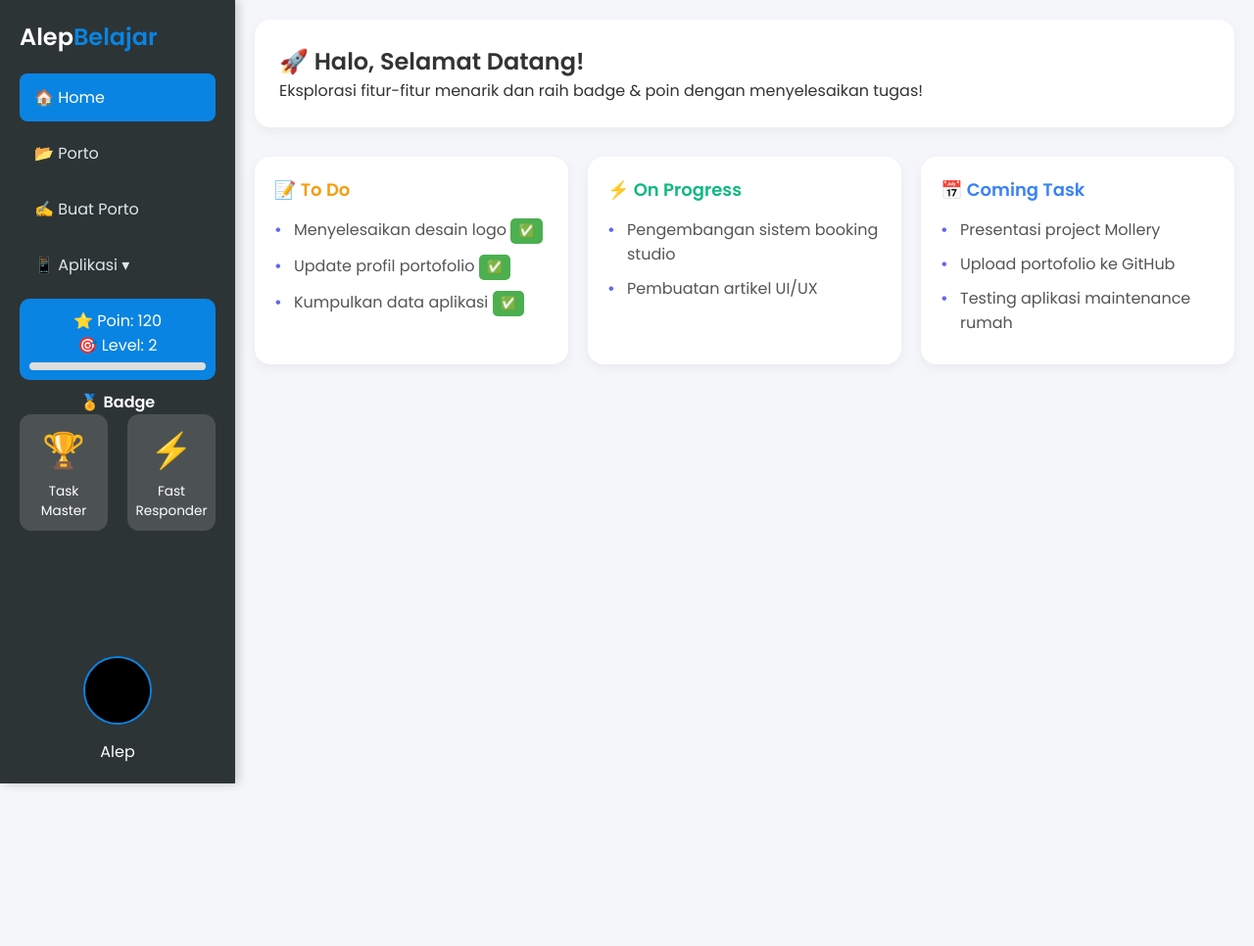
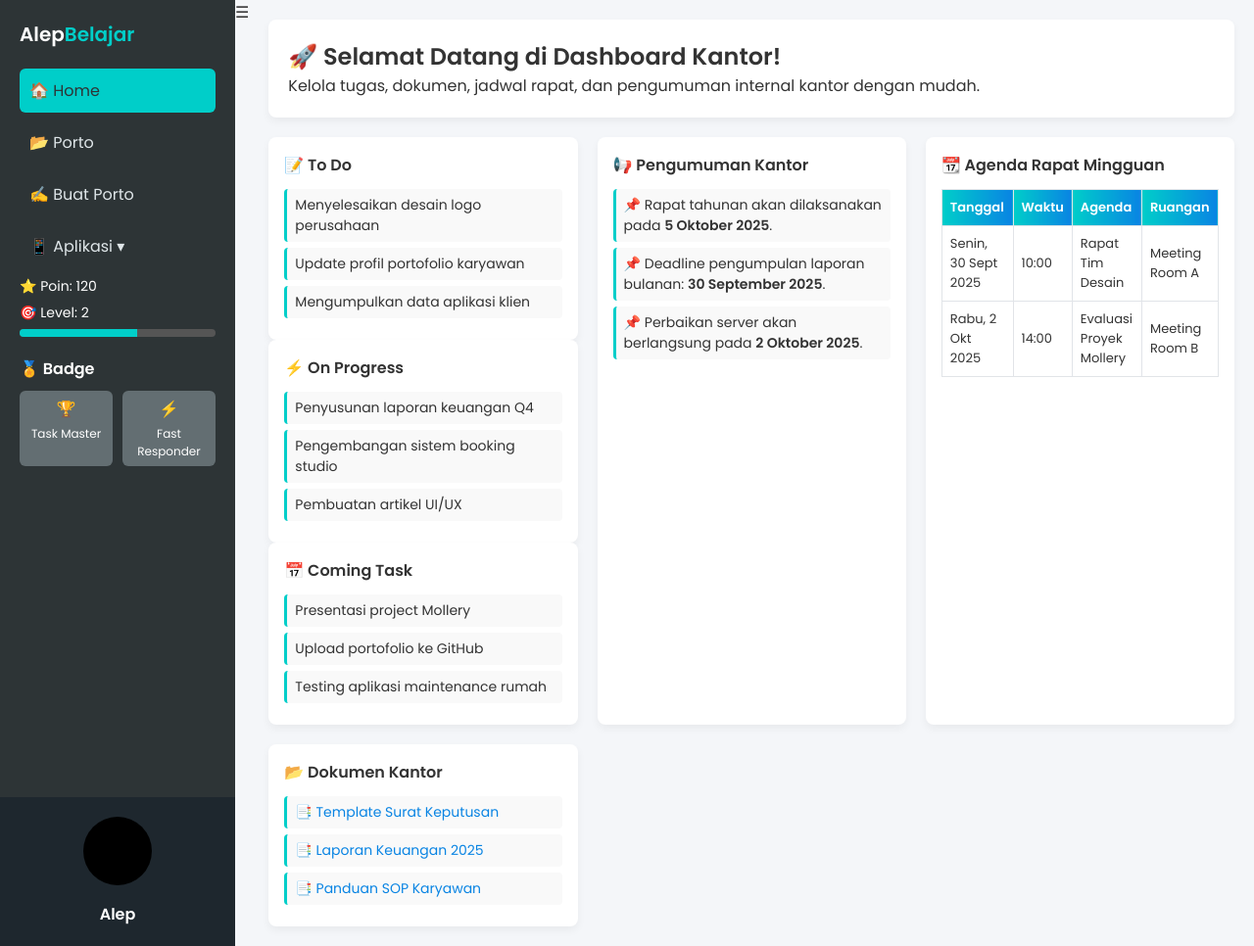
Before and after one commit to alifhilmi17/alep-belajar-ngoding-lagi-PC-VERSION-, a plain HTML site: page alep belajar html/alepbelajarbuatdashboard.html in a window 1280 px wide. Shown: the whole page at 98% size. Before the commit the page ends 800 px from the top, so only its background shows below. Drawn offline with Linux system fonts and the light colour scheme.

Commit message:
new update

```diff
--- a/alep belajar html/alepbelajarbuatdashboard.html
+++ b/alep belajar html/alepbelajarbuatdashboard.html
@@ -1,27 +1,34 @@
 <!DOCTYPE html>
 <html lang="en">
 <head>
-  <meta charset="UTF-8">
-  <meta name="viewport" content="width=device-width, initial-scale=1.0">
-  <title>Alep Belajar - Dashboard</title>
-  <link rel="stylesheet" href="css/alepbelajarbuatdashboard.css">
-  <link href="https://fonts.googleapis.com/css2?family=Poppins:wght@400;600&display=swap" rel="stylesheet">
+  <meta charset="UTF-8" />
+  <meta name="viewport" content="width=device-width, initial-scale=1.0"/>
+  <title>Alep Belajar – Dashboard Administrasi Perkantoran</title>
+
+  <!-- ===== Fonts & CSS ===== -->
+  <link href="https://fonts.googleapis.com/css2?family=Poppins:wght@400;600&display=swap" rel="stylesheet"/>
+  <link rel="stylesheet" href="css/alepbelajarbuatdashboard.css" />
 </head>
 <body>
 
   <!-- ===== SIDEBAR ===== -->
-  <div class="sidebar">
+  <aside class="sidebar" aria-label="Sidebar Navigasi">
     <div class="sidebar-content">
+      <!-- Logo -->
       <h2 class="logo">Alep<span>Belajar</span></h2>
-      <a href="#" class="active">🏠 Home</a>
-      <a href="alepbelajarhasilporto.html">📂 Porto</a>
-      <a href="#">✍️ Buat Porto</a>
-      <a href="javascript:void(0)" onclick="toggleSidebarMenu()" class="has-submenu">
+
+      <!-- Menu Utama -->
+      <nav class="main-nav">
+        <a href="#" class="active" title="Halaman Utama">🏠 Home</a>
+        <a href="alepbelajarhasilporto.html" title="Lihat Portofolio">📂 Porto</a>
+        <a href="#" title="Buat Portofolio Baru">✍️ Buat Porto</a>
+        <a href="javascript:void(0)" onclick="toggleSidebarMenu()" class="has-submenu" title="Menu Aplikasi">
           📱 Aplikasi <span id="arrow">▾</span>
         </a>
+      </nav>
 
-      <!-- Gamification -->
-      <div class="user-stats">
+      <!-- Gamification User -->
+      <div class="user-stats" aria-label="Statistik Pengguna">
         <p>⭐ Poin: <span id="userPoints">120</span></p>
         <p>🎯 Level: <span id="userLevel">2</span></p>
         <div class="progress-bar">
@@ -29,17 +36,14 @@
         </div>
       </div>
 
-      <!-- Badge -->
+      <!-- Badge / Penghargaan -->
       <div class="badge-section">
         <h4>🏅 Badge</h4>
         <div class="badges">
-    <!-- Task Master -->
           <div class="badge-item" title="Task Master">
             <span class="badge-icon">🏆</span>
             <p>Task Master</p>
           </div>
-
-    <!-- Fast Responder -->
           <div class="badge-item" title="Fast Responder">
             <span class="badge-icon">⚡</span>
             <p>Fast Responder</p>
@@ -55,40 +59,64 @@
       </div>
     </div>
 
-    <!-- Profile Section -->
+    <!-- Profil Pengguna -->
     <div class="sidebar-profile">
-      <img src="images/Screenshot.png" alt="Profile" class="profile-pic" onclick="goToProfile()">
+      <img src="images/Screenshot.png" alt="Foto Profil Alep" class="profile-pic" onclick="goToProfile()" />
       <p class="profile-name">Alep</p>
     </div>
-  </div>
+  </aside>
+
+<!-- Tombol menu untuk mobile -->
+<div class="menu-toggle" onclick="toggleMenu()">☰</div>
+
+<script>
+function toggleMenu(){
+  document.querySelector('.sidebar').classList.toggle('open');
+}
+</script>
+
 
   <!-- ===== MAIN CONTENT ===== -->
-  <div class="main-content">
-    <!-- Welcome -->
-    <div class="welcome-card">
-      <h2>🚀 Halo, Selamat Datang!</h2>
-      <p>Eksplorasi fitur-fitur menarik dan raih badge & poin dengan menyelesaikan tugas!</p>
-    </div>
+  <main class="main-content">
 
-    <!-- Tasks -->
+    <!-- Welcome Section -->
+    <section class="welcome-card">
+      <h2>🚀 Selamat Datang di Dashboard Kantor!</h2>
+      <p>Kelola tugas, dokumen, jadwal rapat, dan pengumuman internal kantor dengan mudah.</p>
+    </section>
+
+    <!-- ===== Administrasi Perkantoran ===== -->
+    <section class="office-admin">
+
+      <!-- Task Section -->
       <div class="task-section">
+        <!-- To Do -->
         <div class="task-card todo">
           <h3>📝 To Do</h3>
           <ul>
-          <li>Menyelesaikan desain logo <button class="complete-btn" onclick="completeTask(this)">✅</button></li>
-          <li>Update profil portofolio <button class="complete-btn" onclick="completeTask(this)">✅</button></li>
-          <li>Kumpulkan data aplikasi <button class="complete-btn" onclick="completeTask(this)">✅</button></li>
+            <li id="task1" onclick="goToTask('', 'task1')">
+              Menyelesaikan desain logo perusahaan
+            </li>
+            <li id="task2" onclick="goToTask('alepbelajarhasilporto.html', 'task2')">
+              Update profil portofolio karyawan
+            </li>
+            <li id="task3" onclick="goToTask('', 'task3')">
+              Mengumpulkan data aplikasi klien
+            </li>
           </ul>
         </div>
 
+        <!-- On Progress -->
         <div class="task-card progress">
           <h3>⚡ On Progress</h3>
           <ul>
+            <li>Penyusunan laporan keuangan Q4</li>
             <li>Pengembangan sistem booking studio</li>
             <li>Pembuatan artikel UI/UX</li>
           </ul>
         </div>
 
+        <!-- Coming Task -->
         <div class="task-card coming">
           <h3>📅 Coming Task</h3>
           <ul>
@@ -98,8 +126,88 @@
           </ul>
         </div>
       </div>
+
+      <!-- Pengumuman Kantor -->
+      <div class="office-card announcements">
+        <h3>📢 Pengumuman Kantor</h3>
+        <ul>
+          <li>📌 Rapat tahunan akan dilaksanakan pada <strong>5 Oktober 2025</strong>.</li>
+          <li>📌 Deadline pengumpulan laporan bulanan: <strong>30 September 2025</strong>.</li>
+          <li>📌 Perbaikan server akan berlangsung pada <strong>2 Oktober 2025</strong>.</li>
+        </ul>
       </div>
 
-  <script src="js/script.js"></script>
+      <!-- Agenda Rapat -->
+      <div class="office-card meeting-schedule">
+        <h3>📆 Agenda Rapat Mingguan</h3>
+        <table>
+          <thead>
+            <tr>
+              <th>Tanggal</th>
+              <th>Waktu</th>
+              <th>Agenda</th>
+              <th>Ruangan</th>
+            </tr>
+          </thead>
+          <tbody>
+            <tr>
+              <td>Senin, 30 Sept 2025</td>
+              <td>10:00</td>
+              <td>Rapat Tim Desain</td>
+              <td>Meeting Room A</td>
+            </tr>
+            <tr>
+              <td>Rabu, 2 Okt 2025</td>
+              <td>14:00</td>
+              <td>Evaluasi Proyek Mollery</td>
+              <td>Meeting Room B</td>
+            </tr>
+          </tbody>
+        </table>
+      </div>
+
+      <!-- Dokumen Kantor -->
+      <div class="office-card documents">
+        <h3>📂 Dokumen Kantor</h3>
+        <ul>
+          <li><a href="#">📑 Template Surat Keputusan</a></li>
+          <li><a href="#">📑 Laporan Keuangan 2025</a></li>
+          <li><a href="#">📑 Panduan SOP Karyawan</a></li>
+        </ul>
+      </div>
+
+    </section>
+  </main>
+
+  <!-- ===== SCRIPT ===== -->
+  <script>
+    /* === Navigasi ke halaman tugas & simpan ID === */
+    function goToTask(url, taskId) {
+      if (taskId) localStorage.setItem("currentTask", taskId);
+      if (url) window.location.href = url;
+    }
+
+    /* === Tandai task selesai sesuai localStorage === */
+    document.addEventListener("DOMContentLoaded", () => {
+      const taskStatus = JSON.parse(localStorage.getItem("taskStatus")) || {};
+      for (const [taskId, status] of Object.entries(taskStatus)) {
+        if (status === "done") {
+          const taskItem = document.getElementById(taskId);
+          if (taskItem) taskItem.classList.add("done");
+        }
+      }
+    });
+
+    /* === Sidebar submenu toggle === */
+    function toggleSidebarMenu() {
+      document.getElementById("appSubmenu").classList.toggle("open");
+    }
+
+    /* === Placeholder untuk fitur kantor === */
+    function goToProfile() {
+      alert("Menu profil pengguna sedang dalam pengembangan.");
+    }
+  </script>
+
 </body>
 </html>
--- a/alep belajar html/css/alepbelajarbuatdashboard.css
+++ b/alep belajar html/css/alepbelajarbuatdashboard.css
@@ -1,4 +1,6 @@
-/* RESET & GLOBAL */
+/* ===============================
+   RESET & GLOBAL STYLE
+=============================== */
 * {
   margin: 0;
   padding: 0;
@@ -8,263 +10,231 @@
 
 body {
   display: flex;
+  min-height: 100vh;
   background: #f4f6f9;
   color: #333;
 }
 
-/* =========================
-   TASK DASHBOARD
-========================= */
-.task-section {
-  margin-top: 30px;
+/* ===============================
+   SIDEBAR
+=============================== */
+.sidebar {
+  width: 240px;
+  background: #2d3436;
+  color: #fff;
+  display: flex;
+  flex-direction: column;
+  justify-content: space-between;
+  transition: transform 0.3s ease;
+}
+
+.sidebar-content {
+  padding: 20px;
+}
+
+.logo {
+  font-size: 20px;
+  margin-bottom: 20px;
+  color: #fff;
+}
+.logo span { color: #00cec9; }
+
+.main-nav a {
+  display: block;
+  padding: 10px;
+  color: #dfe6e9;
+  text-decoration: none;
+  border-radius: 6px;
+  margin-bottom: 8px;
+  transition: background 0.2s;
+}
+.main-nav a:hover,
+.main-nav a.active { background: #00cec9; color: #2d3436; }
+
+.user-stats p { font-size: 14px; margin: 6px 0; }
+
+.progress-bar {
+  background: #555;
+  border-radius: 6px;
+  height: 8px;
+  overflow: hidden;
+}
+.progress-fill {
+  width: 60%;
+  height: 100%;
+  background: #00cec9;
+}
+
+.badge-section { margin-top: 20px; }
+.badge-section h4 { margin-bottom: 10px; }
+.badges { display: flex; gap: 10px; flex-wrap: wrap; }
+.badge-item {
+  background: #636e72;
+  border-radius: 6px;
+  padding: 6px;
+  text-align: center;
+  flex: 1;
+}
+.badge-item p { font-size: 12px; margin-top: 4px; }
+
+.submenu {
+  margin-top: 10px;
+  display: none;
+  flex-direction: column;
+}
+.submenu.open { display: flex; }
+.submenu a {
+  color: #dfe6e9;
+  padding: 6px 10px;
+  text-decoration: none;
+  transition: background 0.2s;
+}
+.submenu a:hover { background: #00cec9; color: #2d3436; }
+
+.sidebar-profile {
+  padding: 20px;
+  text-align: center;
+  background: #1e272e;
+}
+.profile-pic {
+  width: 70px;
+  height: 70px;
+  object-fit: cover;
+  border-radius: 50%;
+  margin-bottom: 10px;
+  cursor: pointer;
+}
+.profile-name { font-weight: 600; }
+
+/* ===============================
+   MAIN CONTENT
+=============================== */
+.main-content {
+  flex: 1;
+  padding: 20px;
+}
+
+.welcome-card {
+  background: #fff;
+  border-radius: 8px;
+  padding: 20px;
+  margin-bottom: 20px;
+  box-shadow: 0 4px 8px rgba(0,0,0,0.05);
+}
+
+/* Office Admin Grid */
+.office-admin {
   display: grid;
   grid-template-columns: repeat(auto-fit, minmax(260px, 1fr));
   gap: 20px;
 }
 
-.task-card {
+/* Card Base Style */
+.task-card,
+.office-card {
   background: #fff;
-  padding: 20px;
-  border-radius: 16px;
-  box-shadow: 0 4px 12px rgba(0,0,0,0.05);
-  transition: 0.3s;
+  border-radius: 8px;
+  padding: 16px;
+  box-shadow: 0 4px 8px rgba(0,0,0,0.05);
+  transition: transform 0.2s;
 }
+.task-card:hover,
+.office-card:hover { transform: translateY(-4px); }
 
-.task-card:hover {
-  transform: translateY(-5px);
+.task-card h3,
+.office-card h3 { font-size: 16px; margin-bottom: 12px; }
+
+.task-card ul,
+.office-card ul { list-style: none; }
+
+.task-card li,
+.office-card li {
+  padding: 6px 8px;
+  margin-bottom: 6px;
+  font-size: 14px;
+  background: #f9f9f9;
+  border-left: 3px solid #00cec9;
+  border-radius: 4px;
+  cursor: pointer;
 }
+.task-card li.done { text-decoration: none; opacity: 0.6; }
 
-.task-card h3 {
-  font-size: 18px;
-  font-weight: 600;
-  margin-bottom: 15px;
-  color: #4f46e5;
+.documents a {
+  text-decoration: none;
+  color: #0984e3;
 }
+.documents a:hover { color: #00cec9; }
 
-.task-card ul {
-  list-style: none;
+.meeting-schedule table {
+  width: 100%;
+  border-collapse: collapse;
+  font-size: 13px;
 }
-
-.task-card ul li {
-  margin-bottom: 10px;
-  padding-left: 20px;
-  position: relative;
-  color: #555;
+.meeting-schedule th,
+.meeting-schedule td {
+  border: 1px solid #e1e4e8;
+  padding: 8px;
+  text-align: left;
 }
-
-.task-card ul li::before {
-  content: "•";
-  position: absolute;
-  left: 0;
-  color: #6366f1;
-  font-weight: bold;
-}
-
-/* Warna khusus tiap kategori */
-.task-card.todo h3 { color: #f59e0b; }      /* oranye */
-.task-card.progress h3 { color: #10b981; }  /* hijau */
-.task-card.coming h3 { color: #3b82f6; }    /* biru */
-
-/* ======= SIDEBAR STYLE ======= */
-.sidebar {
-  width: 240px;
-  background: #2d3436;          /* Warna dasar sidebar */
-  color: #fff;
-  display: flex;
-  flex-direction: column;
-  justify-content: space-between;
-  position: fixed;              /* Tetap menempel di kiri */
-  top: 0;
-  left: 0;
-  bottom: 0;
-  padding: 20px;
-  box-shadow: 3px 0 10px rgba(0,0,0,0.2); /* Bayangan tepi */
-  z-index: 100;                 /* Pastikan di atas konten */
-}
-
-/* Logo/Judul Sidebar */
-.sidebar-content .logo {
-  font-size: 24px;
-  font-weight: 700;
-  color: #fff;
-  margin-bottom: 20px;
-}
-.sidebar-content .logo span {
-  color: #0984e3;               /* Warna aksen untuk teks span */
-}
-
-/* Link Menu Utama */
-.sidebar-content a {
-  display: block;
-  padding: 12px 15px;
-  color: #dfe6e9;
-  text-decoration: none;
-  border-radius: 8px;
-  margin-top: 8px;
-  transition: all .3s ease;
-}
-.sidebar-content a:hover {
-  background: #636e72;
-  color: #fff;
-  transform: translateX(5px);   /* Animasi geser saat hover */
-}
-.sidebar-content a.active {
-  background: #0984e3;
+.meeting-schedule th {
+  background: linear-gradient(90deg, #00cec9, #0984e3);
   color: #fff;
 }
 
-/* Submenu */
-.submenu {
-  display: none;
-  padding-left: 20px;
-}
-.submenu.open {
-  display: block;               /* Muncul saat JS menambah class "open" */
-}
-.submenu a {
-  font-size: 14px;
-}
+/* ===============================
+   RESPONSIVE DESIGN
+=============================== */
 
-/* Profil di Bawah Sidebar */
-.sidebar-profile {
-  text-align: center;
-  margin-top: 20px;
-}
-.sidebar-profile .profile-pic {
-  width: 70px;
-  height: 70px;
-  border-radius: 50%;
-  object-fit: cover;
-  border: 2px solid #0984e3;     /* Border biru */
-  cursor: pointer;
-  transition: transform .3s ease;
-}
-.sidebar-profile .profile-pic:hover {
-  transform: scale(1.05);        /* Sedikit membesar saat hover */
-}
-.sidebar-profile .profile-name {
-  margin-top: 8px;
-  font-weight: 500;
-  color: #fff;
-}
-
-/* ======= RESPONSIVE ======= */
-@media (max-width: 768px) {
+/* --- Tablet (≤ 992px) --- */
+@media (max-width: 992px) {
   .sidebar {
     width: 200px;
   }
+  .logo { font-size: 18px; }
+  .main-nav a { font-size: 14px; padding: 8px; }
+  .task-card li, .office-card li { font-size: 13px; }
 }
-@media (max-width: 576px) {
+
+/* --- Mobile (≤ 768px) --- */
+@media (max-width: 768px) {
+  body { flex-direction: column; }
+
+  /* Sidebar jadi offcanvas */
   .sidebar {
-    width: 100%;
-    height: auto;
-    position: relative;
-    box-shadow: none;
+    position: fixed;
+    left: -240px;
+    top: 0;
+    height: 100%;
+    z-index: 1000;
+    transform: translateX(-100%);
+  }
+  .sidebar.open { transform: translateX(0); left: 0; }
+
+  /* Tambahkan tombol menu */
+  .menu-toggle {
+    position: fixed;
+    top: 15px;
+    left: 15px;
+    background: #2d3436;
+    color: #fff;
+    padding: 10px 14px;
+    border-radius: 8px;
+    font-size: 18px;
+    z-index: 1100;
+    cursor: pointer;
+  }
+
+  .main-content {
+    padding: 70px 15px 20px; /* beri jarak untuk tombol menu */
   }
 }
 
-/* =========================
-   MAIN CONTENT
-========================= */
-.main-content {
-  margin-left: 240px;
-  width: calc(100% - 240px);
-  padding: 20px;
+/* --- Extra Small (≤ 480px) --- */
+@media (max-width: 480px) {
+  .office-admin {
+    grid-template-columns: 1fr; /* 1 kolom penuh */
+  }
+  .task-card h3,
+  .office-card h3 { font-size: 15px; }
+  .task-card li, .office-card li { font-size: 12px; }
 }
-
-/* Topbar */
-.topbar {
-  background: #fff;
-  padding: 15px 20px;
-  border-radius: 12px;
-  margin-bottom: 20px;
-  box-shadow: 0 2px 8px rgba(0,0,0,0.1);
-}
-
-.topbar h1 {
-  font-size: 20px;
-  font-weight: 600;
-  color: #4f46e5;
-}
-
-/* Welcome Card */
-.welcome-card {
-  background: #fff;
-  padding: 25px;
-  border-radius: 16px;
-  box-shadow: 0 4px 12px rgba(0, 0, 0, 0.05);
-  transition: 0.3s;
-}
-
-.welcome-card:hover {
-  transform: translateY(-5px);
-}
-
-/* =========================
-   GAMIFICATION
-========================= */
-.user-stats {
-  margin-top: 10px;
-  background: #0984e3;
-  padding: 10px;
-  border-radius: 10px;
-  text-align: center;
-}
-.progress-bar {
-  width: 100%;
-  height: 8px;
-  background: #ddd;
-  border-radius: 10px;
-  overflow: hidden;
-  margin-top: 5px;
-}
-.progress-fill {
-  width: 0;
-  height: 100%;
-  background: linear-gradient(90deg, #4caf50, #81c784);
-  transition: width 0.4s ease;
-}
-.badge-section {
-  margin-top: 10px;
-  text-align: center;
-}
-.badges img {
-  width: 40px;
-  margin: 5px;
-}
-.complete-btn {
-  background: #4caf50;
-  border: none;
-  color: white;
-  padding: 3px 8px;
-  border-radius: 5px;
-  cursor: pointer;
-}
-.badges {
-  display: flex;
-  justify-content: center;
-  gap: 20px;
-}
-.badge-item {
-  display: flex;
-  flex-direction: column;
-  align-items: center;
-  background: rgba(255,255,255,0.15);
-  padding: 10px;
-  border-radius: 12px;
-  width: 90px;
-  transition: transform 0.3s;
-}
-.badge-item:hover {
-  transform: scale(1.1);
-}
-.badge-icon {
-  font-size: 2.2rem;  /* Ukuran emoji */
-  margin-bottom: 6px;
-}
-.badge-item p {
-  color: #fff;
-  font-size: 0.85rem;
-  font-weight: 500;
-  margin: 0;
-}
```
Also changed, not shown: alep belajar html/alepbelajarhasilporto.html (+31 -3 lines), alep belajar html/css/js/alepbelajarjs.js (line endings or trailing spaces). Lines whose indentation alone changed are shown as unchanged.
